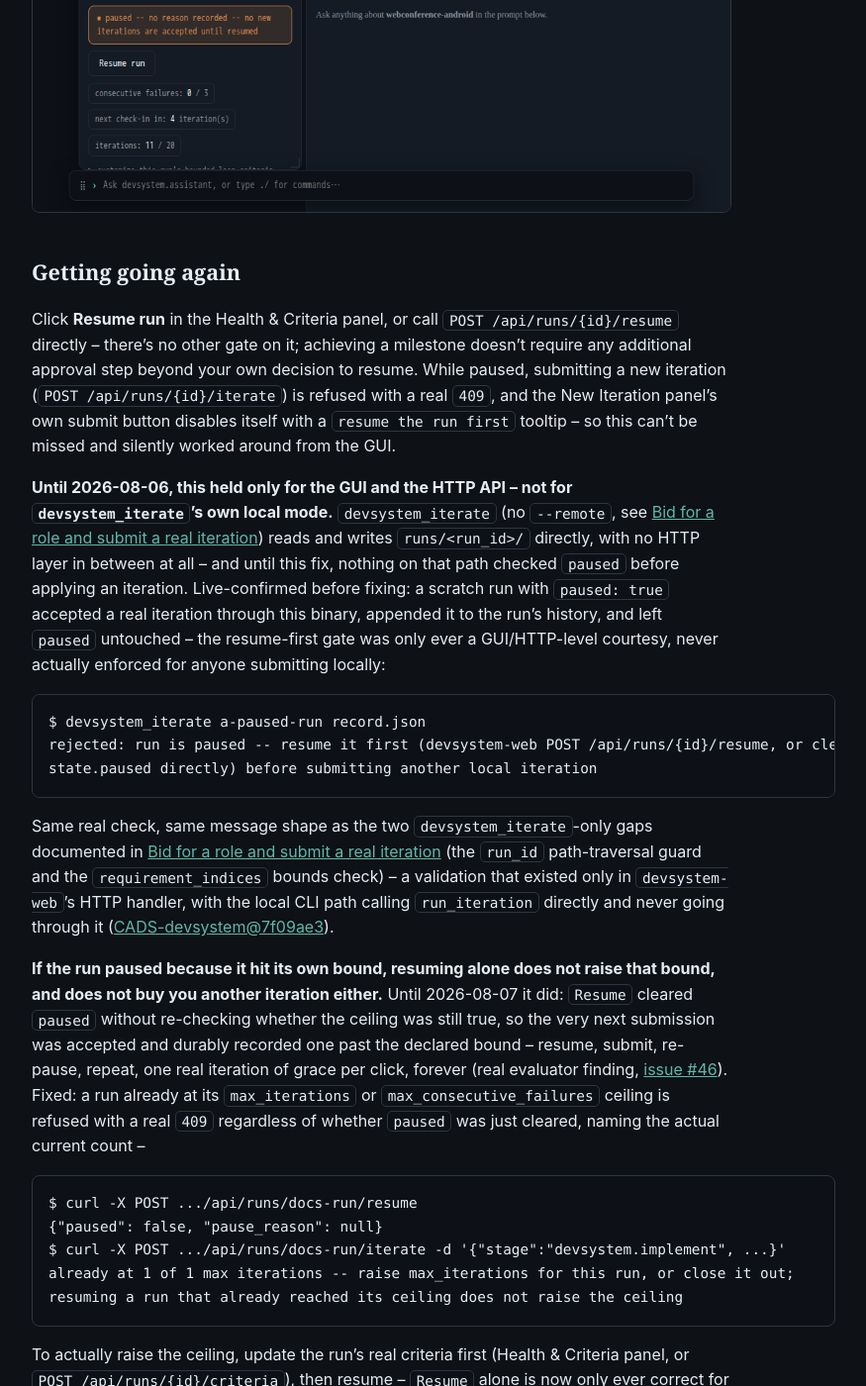
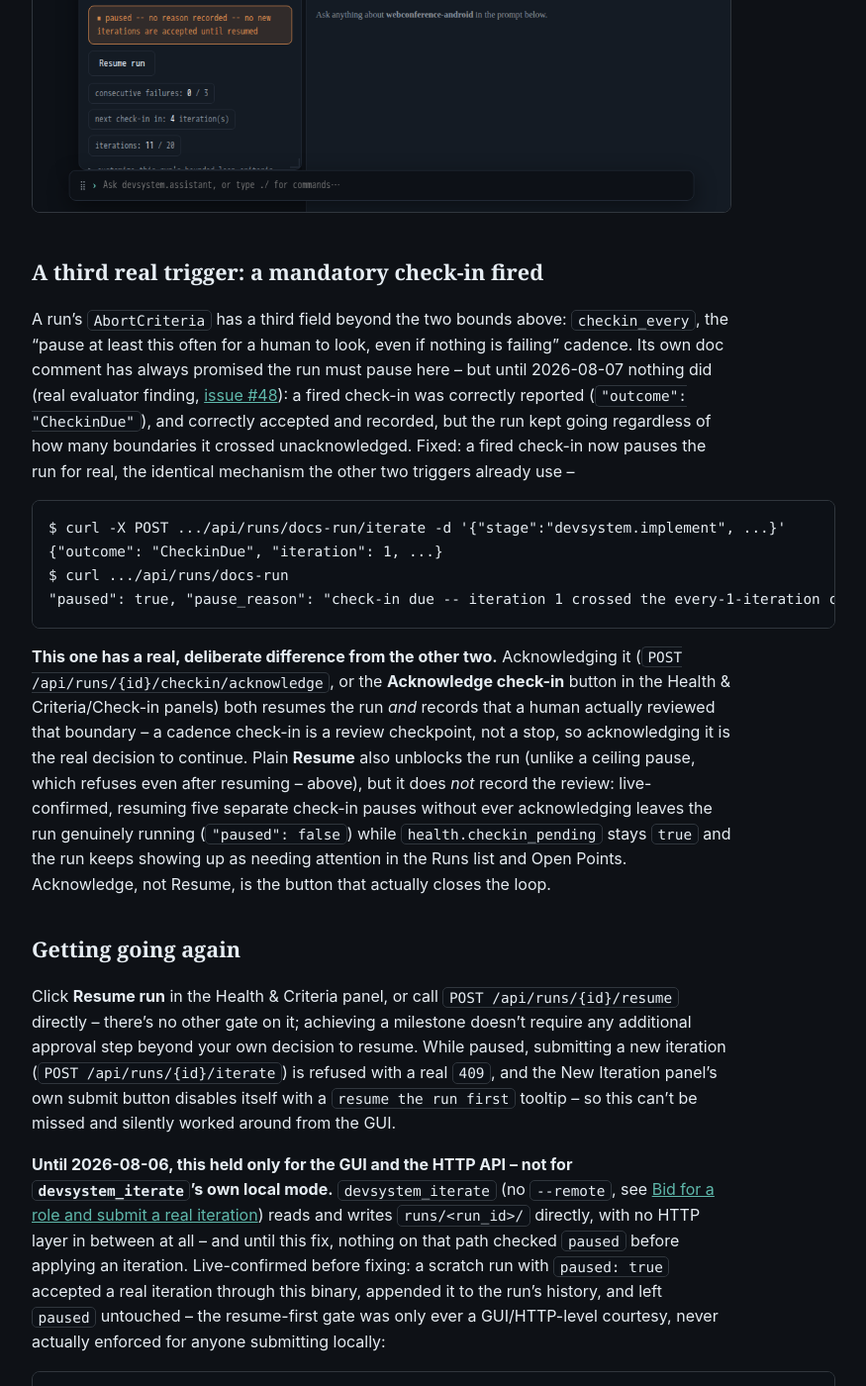
Before and after one commit to scimbe/CADS-devsystem-docs, a Jekyll site: the page built from _how-to/why-did-my-run-pause.md, in a window 1280 px wide and 1400 px high, scrolled down 2813 px. Shown: the whole window at 99% size, without its empty margins (322-1197 px from the left). Built offline with Jekyll 4.4.1, drawn with Linux system fonts in a browser that asks for light colours; some of the changed text lies outside the part shown.

Commit message:
how-to: document the third real pause trigger -- a mandatory check-in firing
CADS-devsystem@0cbb62f (issue #48): a fired check-in now actually pauses
the run, the third real AbortCriteria-driven trigger this page didn't
cover at all. Live-verified before writing, including the one real
behavioral difference from the other two triggers: plain Resume also
unblocks a check-in pause (unlike a ceiling pause, which still refuses),
but only Acknowledge records that a human actually reviewed the boundary
-- confirmed live that resuming five separate check-in pauses without
ever acknowledging leaves the run genuinely running while
health.checkin_pending stays true and the run keeps showing up as
needing attention elsewhere. Also corrected an now-incomplete claim
("Resume alone is only correct for the other two triggers") and updated
the page's own front-matter description.

````diff
--- a/_how-to/why-did-my-run-pause.md
+++ b/_how-to/why-did-my-run-pause.md
@@ -1,6 +1,6 @@
 ---
 title: "Why did my run pause itself?"
-description: What happens when a milestone is achieved or a run hits its own bound, and how to get going again.
+description: What happens when a milestone is achieved, a run hits its own bound, or a mandatory check-in fires -- and how to get going again.
 order: 5
 ---
 
@@ -88,6 +88,34 @@ Health & Criteria panel showing exactly this:
 
 ![Paused banner honestly showing "no reason recorded" for a pause that predates reason-tracking]({{ '/assets/img/howto-milestone-pause/02-paused-banner-no-reason.png' | relative_url }})
 
+## A third real trigger: a mandatory check-in fired
+
+A run's `AbortCriteria` has a third field beyond the two bounds above: `checkin_every`, the "pause
+at least this often for a human to look, even if nothing is failing" cadence. Its own doc comment
+has always promised the run must pause here -- but until 2026-08-07 nothing did (real evaluator
+finding, [issue #48](https://github.com/scimbe/CADS-devsystem/issues/48)): a fired check-in was
+correctly reported (`"outcome": "CheckinDue"`), and correctly accepted and recorded, but the run
+kept going regardless of how many boundaries it crossed unacknowledged. Fixed: a fired check-in
+now pauses the run for real, the identical mechanism the other two triggers already use --
+
+```
+$ curl -X POST .../api/runs/docs-run/iterate -d '{"stage":"devsystem.implement", ...}'
+{"outcome": "CheckinDue", "iteration": 1, ...}
+$ curl .../api/runs/docs-run
+"paused": true, "pause_reason": "check-in due -- iteration 1 crossed the every-1-iteration cadence"
+```
+
+**This one has a real, deliberate difference from the other two.** Acknowledging it (`POST
+/api/runs/{id}/checkin/acknowledge`, or the **Acknowledge check-in** button in the Health &
+Criteria/Check-in panels) both resumes the run *and* records that a human actually reviewed that
+boundary -- a cadence check-in is a review checkpoint, not a stop, so acknowledging it is the real
+decision to continue. Plain **Resume** also unblocks the run (unlike a ceiling pause, which refuses
+even after resuming -- above), but it does *not* record the review: live-confirmed, resuming
+five separate check-in pauses without ever acknowledging leaves the run genuinely running
+(`"paused": false`) while `health.checkin_pending` stays `true` and the run keeps showing up as
+needing attention in the Runs list and Open Points. Acknowledge, not Resume, is the button that
+actually closes the loop.
+
 ## Getting going again
 
 Click **Resume run** in the Health & Criteria panel, or call `POST /api/runs/{id}/resume`
@@ -137,9 +165,10 @@ resuming a run that already reached its ceiling does not raise the ceiling
 ```
 
 To actually raise the ceiling, update the run's real criteria first (Health & Criteria panel, or
-`POST /api/runs/{id}/criteria`), then resume -- `Resume` alone is now only ever correct for the
-*other* pause reasons (a milestone, a manual pause), where the underlying condition genuinely
-isn't still true the moment the run comes back.
+`POST /api/runs/{id}/criteria`), then resume -- `Resume` alone is only ever correct for pause
+reasons where the underlying condition genuinely isn't still true the moment the run comes back: a
+milestone, a manual pause, or (see below) a check-in you're prepared to acknowledge properly rather
+than just wave past.
 
 **Raising it too far gets caught immediately, not after a round-trip.** All three fields share the
 same real, generous-but-finite cap the server itself enforces (10,000 -- see
````
